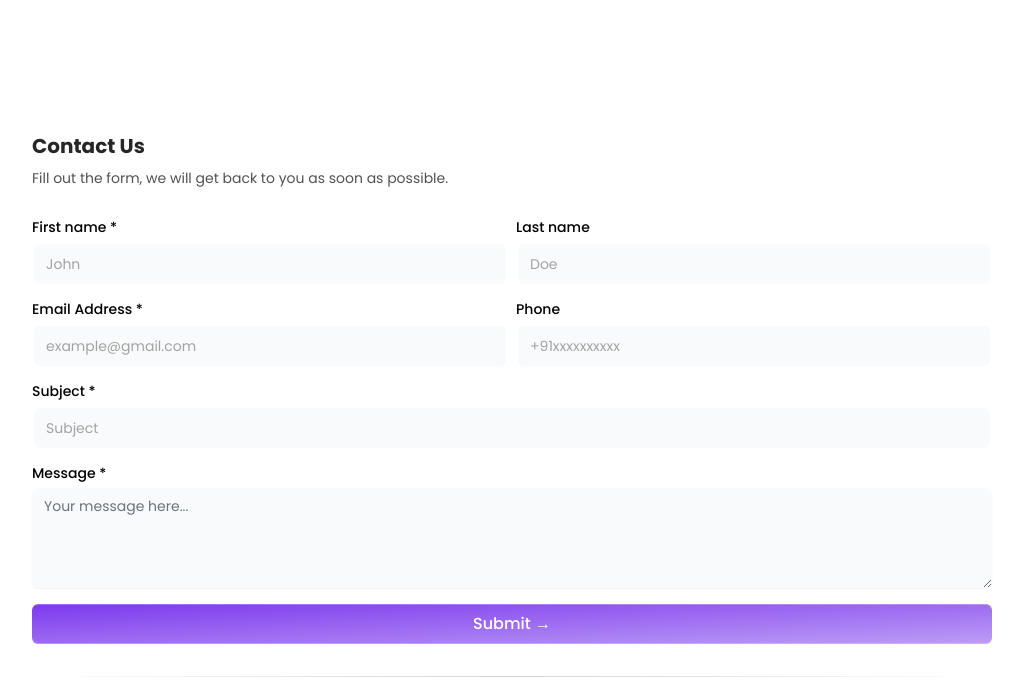
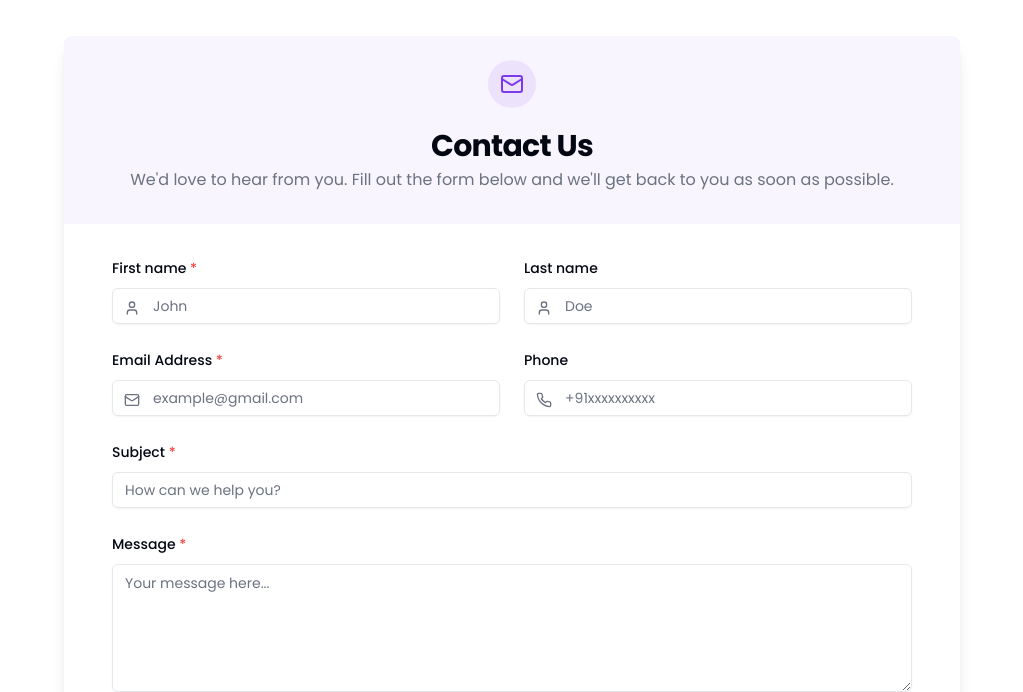
Before and after one commit to miidlaj/helett, a Next.js app: page /contact-us in a window 1280 px wide. Shown: the part 108-800 px from the top of the page, without its empty margins (128-1151 px from the left). Built offline with nearby package versions, Linux system fonts and the light colour scheme; no server answers.

Commit message:
contact page redesign

```diff
--- a/app/contact-us/page.tsx
+++ b/app/contact-us/page.tsx
@@ -1,13 +1,19 @@
 "use client";
-import type React from "react";
-
 import { useState } from "react";
 import { toast } from "sonner";
+import { Mail, Phone, Send, User } from "lucide-react";
 
-import { cn } from "@/lib/utils";
-import { Label } from "@/components/ui/ace-ui/label";
-import { Input } from "@/components/ui/ace-ui/input";
+import { Label } from "@/components/ui/label";
+import { Input } from "@/components/ui/input";
 import { Textarea } from "@/components/ui/textarea";
+import { Button } from "@/components/ui/button";
+import {
+  Card,
+  CardContent,
+  CardDescription,
+  CardHeader,
+  CardTitle,
+} from "@/components/ui/card";
 
 export default function ContactPage() {
   const [isSubmitting, setIsSubmitting] = useState(false);
@@ -58,7 +64,6 @@ export default function ContactPage() {
 
       if (response.ok) {
         toast.success("Message sent successfully!");
-        // Reset form
         setFormData({
           firstname: "",
           lastname: "",
@@ -80,119 +85,154 @@ export default function ContactPage() {
   };
 
   return (
-    <div className="max-w-5xl w-full mx-auto rounded-none md:rounded-2xl p-4 md:p-8 shadow-input bg-white my-32">
-      <h2 className="font-bold text-xl text-neutral-800">Contact Us</h2>
-      <p className="text-neutral-600 text-sm max-w-full mt-2">
-        Fill out the form, we will get back to you as soon as possible.
-      </p>
-
-      <form className="my-8" onSubmit={handleSubmit}>
-        <div className="flex flex-col md:flex-row space-y-2 md:space-y-0 md:space-x-2 mb-4">
-          <LabelInputContainer>
-            <Label htmlFor="firstname">First name *</Label>
+    <div className="container mx-auto py-16 px-4">
+      <div className="max-w-4xl mx-auto">
+        <Card className="border-0 shadow-lg">
+          <CardHeader className="bg-primary/5 rounded-t-lg space-y-1 pb-8">
+            <div className="flex items-center justify-center w-12 h-12 rounded-full bg-primary/10 text-primary mx-auto mb-4">
+              <Mail className="h-6 w-6" />
+            </div>
+            <CardTitle className="text-center text-2xl md:text-3xl font-bold">
+              Contact Us
+            </CardTitle>
+            <CardDescription className="text-center text-base">
+              We&apos;d love to hear from you. Fill out the form below and
+              we&apos;ll get back to you as soon as possible.
+            </CardDescription>
+          </CardHeader>
+          <CardContent className="px-6 md:px-12 pt-8 pb-8">
+            <form onSubmit={handleSubmit}>
+              <div className="grid grid-cols-1 md:grid-cols-2 gap-6 mb-6">
+                <div className="space-y-2">
+                  <Label className="text-sm font-medium" htmlFor="firstname">
+                    First name <span className="text-red-500">*</span>
+                  </Label>
+                  <div className="relative">
                     <Input
                       required
+                      className="pl-10"
                       id="firstname"
                       placeholder="John"
                       type="text"
                       value={formData.firstname}
                       onChange={handleChange}
                     />
-          </LabelInputContainer>
-          <LabelInputContainer>
-            <Label htmlFor="lastname">Last name</Label>
+                    <User className="h-4 w-4 absolute left-3 top-3 text-muted-foreground" />
+                  </div>
+                </div>
+                <div className="space-y-2">
+                  <Label className="text-sm font-medium" htmlFor="lastname">
+                    Last name
+                  </Label>
+                  <div className="relative">
                     <Input
+                      className="pl-10"
                       id="lastname"
                       placeholder="Doe"
                       type="text"
                       value={formData.lastname}
                       onChange={handleChange}
                     />
-          </LabelInputContainer>
+                    <User className="h-4 w-4 absolute left-3 top-3 text-muted-foreground" />
+                  </div>
+                </div>
               </div>
 
-        <div className="flex flex-col md:flex-row space-y-2 md:space-y-0 md:space-x-2 mb-4">
-          <LabelInputContainer>
-            <Label htmlFor="email">Email Address *</Label>
+              <div className="grid grid-cols-1 md:grid-cols-2 gap-6 mb-6">
+                <div className="space-y-2">
+                  <Label className="text-sm font-medium" htmlFor="email">
+                    Email Address <span className="text-red-500">*</span>
+                  </Label>
+                  <div className="relative">
                     <Input
                       required
+                      className="pl-10"
                       id="email"
                       placeholder="example@gmail.com"
                       type="email"
                       value={formData.email}
                       onChange={handleChange}
                     />
-          </LabelInputContainer>
-          <LabelInputContainer>
-            <Label htmlFor="phone">Phone</Label>
+                    <Mail className="h-4 w-4 absolute left-3 top-3 text-muted-foreground" />
+                  </div>
+                </div>
+                <div className="space-y-2">
+                  <Label className="text-sm font-medium" htmlFor="phone">
+                    Phone
+                  </Label>
+                  <div className="relative">
                     <Input
+                      className="pl-10"
                       id="phone"
                       placeholder="+91xxxxxxxxxx"
                       type="tel"
                       value={formData.phone}
                       onChange={handleChange}
                     />
-          </LabelInputContainer>
+                    <Phone className="h-4 w-4 absolute left-3 top-3 text-muted-foreground" />
+                  </div>
+                </div>
               </div>
 
-        <LabelInputContainer className="mb-4">
-          <Label htmlFor="subject">Subject *</Label>
+              <div className="space-y-2 mb-6">
+                <Label className="text-sm font-medium" htmlFor="subject">
+                  Subject <span className="text-red-500">*</span>
+                </Label>
                 <Input
                   required
                   id="subject"
-            placeholder="Subject"
+                  placeholder="How can we help you?"
                   type="text"
                   value={formData.subject}
                   onChange={handleChange}
                 />
-        </LabelInputContainer>
+              </div>
 
-        <LabelInputContainer className="mb-4">
-          <Label htmlFor="message">Message *</Label>
+              <div className="space-y-2 mb-8">
+                <Label className="text-sm font-medium" htmlFor="message">
+                  Message <span className="text-red-500">*</span>
+                </Label>
                 <Textarea
                   required
-            className="resize-y min-h-[100px] bg-gray-50 border-0 focus-visible:ring-1 focus-visible:ring-offset-0"
+                  className="min-h-32 resize-y"
                   id="message"
                   placeholder="Your message here..."
                   value={formData.message}
                   onChange={handleChange}
                 />
-        </LabelInputContainer>
+              </div>
 
-        <button
-          className="bg-gradient-to-br relative group/btn from-primary to-primary/50 block w-full text-white rounded-md h-10 font-medium shadow-[0px_1px_0px_0px_#ffffff40_inset,0px_-1px_0px_0px_#ffffff40_inset] "
+              <div className="flex justify-end">
+                <Button
+                  className="px-8 py-2 h-auto"
                   disabled={isSubmitting}
                   type="submit"
                 >
-          {isSubmitting ? "Sending..." : "Submit"} {!isSubmitting && "→"}
-          <BottomGradient />
-        </button>
+                  {isSubmitting ? (
+                    <span className="flex items-center gap-2">
+                      <div className="h-4 w-4 border-2 border-white border-t-transparent rounded-full animate-spin" />
+                      Sending...
+                    </span>
+                  ) : (
+                    <span className="flex items-center gap-2">
+                      Submit <Send className="h-4 w-4" />
+                    </span>
+                  )}
+                </Button>
+              </div>
+            </form>
+          </CardContent>
+        </Card>
 
-        <div className="bg-gradient-to-r from-transparent via-neutral-300 to-transparent my-8 h-[1px] w-full" />
-      </form>
+        <div className="mt-10 text-center text-sm text-muted-foreground">
+          <p>
+            Need immediate assistance? Call us at{" "}
+            <a className="font-medium" href="tel:9513784194">
+              +91 9513784194
+            </a>
+          </p>
+        </div>
+      </div>
     </div>
   );
 }
-
-const BottomGradient = () => {
-  return (
-    <>
-      <span className="group-hover/btn:opacity-100 block transition duration-500 opacity-0 absolute h-px w-full -bottom-px inset-x-0 bg-gradient-to-r from-transparent via-primary to-transparent" />
-      <span className="group-hover/btn:opacity-100 blur-sm block transition duration-500 opacity-0 absolute h-px w-1/2 mx-auto -bottom-px inset-x-10 bg-gradient-to-r from-transparent via-primary to-transparent" />
-    </>
-  );
-};
-
-const LabelInputContainer = ({
-  children,
-  className,
-}: {
-  children: React.ReactNode;
-  className?: string;
-}) => {
-  return (
-    <div className={cn("flex flex-col space-y-2 w-full", className)}>
-      {children}
-    </div>
-  );
-};
```
Lines whose indentation alone changed are shown as unchanged.
